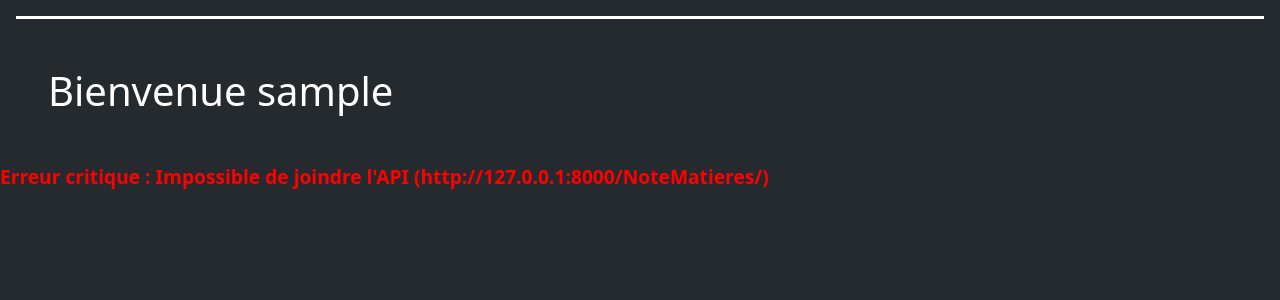
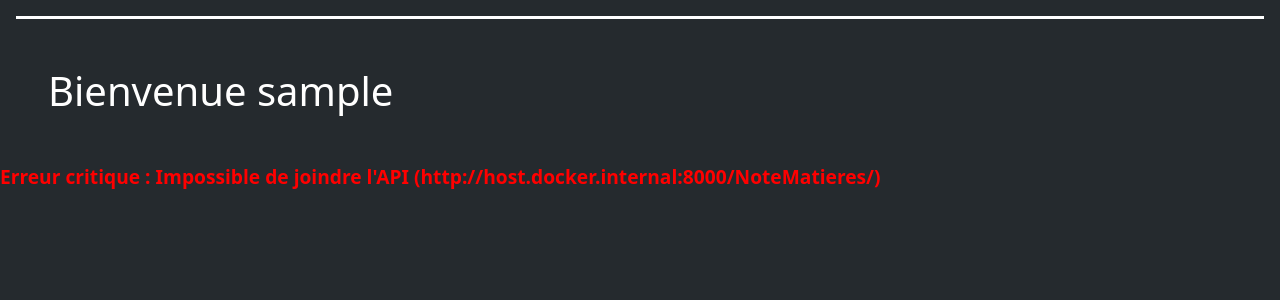
Before and after one commit to Atrena/SAE_501, a PHP site: page /index.php in a window 1280 px wide. Shown: the part 134-434 px from the top of the page. Run offline with PHP 8.4, Linux system fonts and the light colour scheme; the visitor is signed in with stand-in values (Sample User, id 1); data that the repository does not hold is empty.

Commit message:
Update CURL

```diff
--- a/Code/fonction.php
+++ b/Code/fonction.php
@@ -9,7 +9,7 @@ $pdo_db = new PDO(
 // Configuration de l'API
 // Si vous utilisez Docker, mettez le nom du service (ex: http://api-sae:8000)
 // Si vous êtes en local sans conteneur pour l'API, mettez http://127.0.0.1:8000
-define('API_BASE_URL', 'http://127.0.0.1:8000');
+define('API_BASE_URL', 'http://host.docker.internal:8000');
 
 // Fonction améliorée pour voir les erreurs
 function callAPI($method, $endpoint, $data = false) {
```
